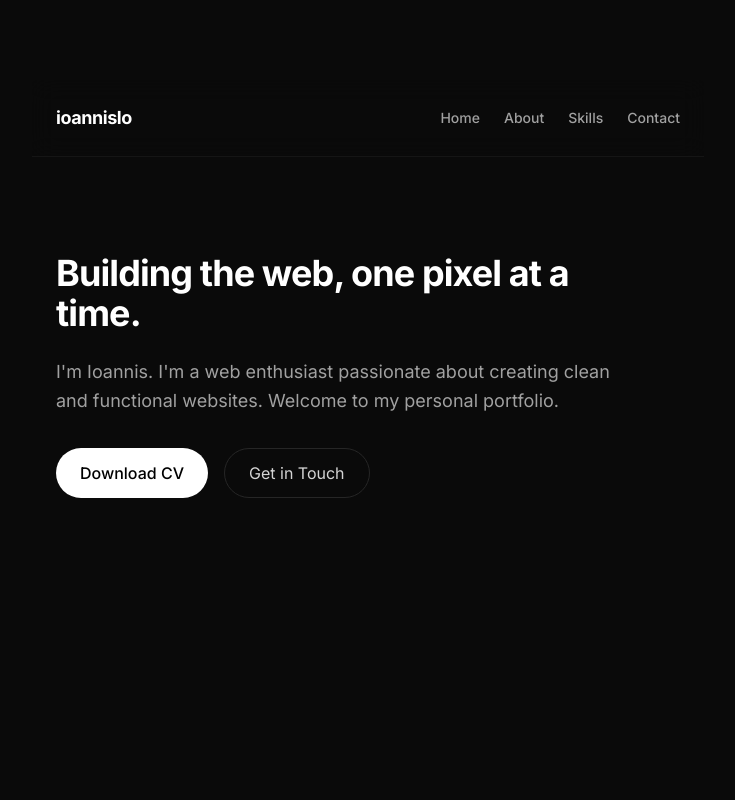
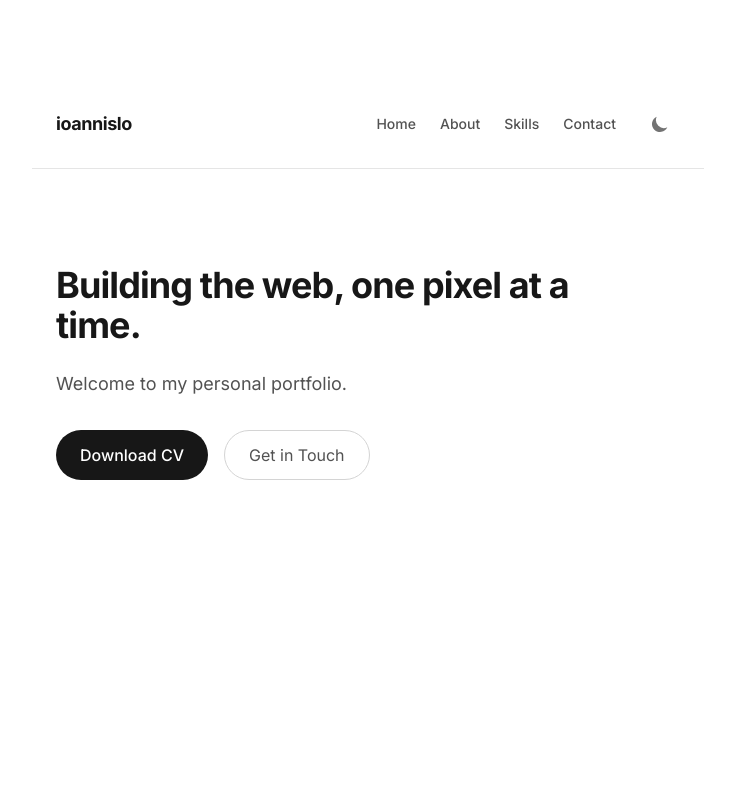
Before and after one commit to dacrab/ioannislo, an Astro site: page / in a window 1280 px wide. Shown: the top 800 px of the page, without its empty margins (272-1007 px from the left). Built offline with nearby package versions, Linux system fonts and the light colour scheme; Astro itself is replaced by a stand-in of ours.

Commit message:
feat: add light/dark mode toggle and remove duplicate content
Added full light mode support with a toggle button in the header. Logic includes system preference synchronization. Updated all components to use Tailwind dark mode modifiers. Removed duplicate introductory text from the hero section.

```diff
--- a/src/components/Footer.astro
+++ b/src/components/Footer.astro
@@ -1,11 +1,11 @@
 ---
 const year = new Date().getFullYear();
 ---
-<footer class="mt-auto pt-20 text-sm text-neutral-600 flex justify-between items-center">
+<footer class="mt-auto pt-20 text-sm text-neutral-500 dark:text-neutral-600 flex justify-between items-center transition-colors duration-300">
   <span>&copy; {year} Ioannis Lo</span>
   <div class="flex gap-6">
-    <a href="https://github.com" target="_blank" class="hover:text-neutral-400 transition-colors">GitHub</a>
-    <a href="https://linkedin.com" target="_blank" class="hover:text-neutral-400 transition-colors">LinkedIn</a>
-    <a href="https://twitter.com" target="_blank" class="hover:text-neutral-400 transition-colors">X / Twitter</a>
+    <a href="https://github.com" target="_blank" class="hover:text-neutral-900 dark:hover:text-neutral-400 transition-colors">GitHub</a>
+    <a href="https://linkedin.com" target="_blank" class="hover:text-neutral-900 dark:hover:text-neutral-400 transition-colors">LinkedIn</a>
+    <a href="https://twitter.com" target="_blank" class="hover:text-neutral-900 dark:hover:text-neutral-400 transition-colors">X / Twitter</a>
   </div>
 </footer>
--- a/src/components/Header.astro
+++ b/src/components/Header.astro
@@ -1,4 +1,6 @@
 ---
+import ThemeToggle from './ThemeToggle.astro';
+
 const links = [
   { name: 'Home', href: '/' },
   { name: 'About', href: '#about' },
@@ -6,19 +8,22 @@ const links = [
   { name: 'Contact', href: '#contact' },
 ];
 ---
-<header class="mb-14 md:mb-20 flex items-center justify-between sticky top-0 z-50 py-6 bg-[#0a0a0a]/80 backdrop-blur-md -mx-6 px-6 border-b border-white/5">
-  <a href="/" class="font-bold text-lg tracking-tight text-white hover:text-neutral-200 transition-colors">
+<header class="mb-14 md:mb-20 flex items-center justify-between sticky top-0 z-50 py-6 bg-white/80 dark:bg-[#0a0a0a]/80 backdrop-blur-md -mx-6 px-6 border-b border-neutral-200 dark:border-white/5 transition-colors duration-300">
+  <a href="/" class="font-bold text-lg tracking-tight text-neutral-900 dark:text-white hover:text-neutral-600 dark:hover:text-neutral-200 transition-colors">
     ioannislo
   </a>
+  <div class="flex items-center gap-6">
     <nav>
-    <ul class="flex gap-6 text-sm font-medium text-neutral-400">
+      <ul class="flex gap-6 text-sm font-medium text-neutral-600 dark:text-neutral-400">
         {links.map(link => (
           <li>
-          <a href={link.href} class="hover:text-white transition-colors">
+            <a href={link.href} class="hover:text-neutral-900 dark:hover:text-white transition-colors">
               {link.name}
             </a>
           </li>
         ))}
       </ul>
     </nav>
+    <ThemeToggle />
+  </div>
 </header>
--- /dev/null
+++ b/src/components/ThemeToggle.astro
@@ -0,0 +1,70 @@
+<button
+  id="theme-toggle"
+  type="button"
+  class="text-neutral-500 hover:text-neutral-700 dark:text-neutral-400 dark:hover:text-neutral-200 focus:outline-none text-sm p-2.5"
+>
+  <svg
+    id="theme-toggle-dark-icon"
+    class="hidden w-5 h-5"
+    fill="currentColor"
+    viewBox="0 0 20 20"
+    xmlns="http://www.w3.org/2000/svg"
+  >
+    <path
+      d="M17.293 13.293A8 8 0 016.707 2.707a8.001 8.001 0 1010.586 10.586z"
+    ></path>
+  </svg>
+  <svg
+    id="theme-toggle-light-icon"
+    class="hidden w-5 h-5"
+    fill="currentColor"
+    viewBox="0 0 20 20"
+    xmlns="http://www.w3.org/2000/svg"
+  >
+    <path
+      d="M10 2a1 1 0 011 1v1a1 1 0 11-2 0V3a1 1 0 011-1zm4 8a4 4 0 11-8 0 4 4 0 018 0zm-.464 4.95l.707.707a1 1 0 001.414-1.414l-.707-.707a1 1 0 00-1.414 1.414zm2.12-10.607a1 1 0 010 1.414l-.706.707a1 1 0 11-1.414-1.414l.707-.707a1 1 0 011.414 0zM17 11a1 1 0 100-2h-1a1 1 0 100 2h1zm-7 4a1 1 0 011 1v1a1 1 0 11-2 0v-1a1 1 0 011-1zM5.05 6.464A1 1 0 106.465 5.05l-.708-.707a1 1 0 00-1.414 1.414l.707.707zm1.414 8.486l-.707.707a1 1 0 01-1.414-1.414l.707-.707a1 1 0 011.414 1.414zM4 11a1 1 0 100-2H3a1 1 0 000 2h1z"
+      fill-rule="evenodd"
+      clip-rule="evenodd"
+    ></path>
+  </svg>
+</button>
+
+<script>
+  const themeToggleBtn = document.getElementById('theme-toggle');
+  const darkIcon = document.getElementById('theme-toggle-dark-icon');
+  const lightIcon = document.getElementById('theme-toggle-light-icon');
+
+  // Change the icons inside the button based on previous settings
+  if (localStorage.getItem('color-theme') === 'dark' || (!('color-theme' in localStorage) && window.matchMedia('(prefers-color-scheme: dark)').matches)) {
+      lightIcon?.classList.remove('hidden');
+  } else {
+      darkIcon?.classList.remove('hidden');
+  }
+
+  themeToggleBtn?.addEventListener('click', function() {
+      // toggle icons inside button
+      darkIcon?.classList.toggle('hidden');
+      lightIcon?.classList.toggle('hidden');
+
+      // if set via local storage previously
+      if (localStorage.getItem('color-theme')) {
+          if (localStorage.getItem('color-theme') === 'light') {
+              document.documentElement.classList.add('dark');
+              localStorage.setItem('color-theme', 'dark');
+          } else {
+              document.documentElement.classList.remove('dark');
+              localStorage.setItem('color-theme', 'light');
+          }
+
+      // if NOT set via local storage previously
+      } else {
+          if (document.documentElement.classList.contains('dark')) {
+              document.documentElement.classList.remove('dark');
+              localStorage.setItem('color-theme', 'light');
+          } else {
+              document.documentElement.classList.add('dark');
+              localStorage.setItem('color-theme', 'dark');
+          }
+      }
+  });
+</script>
--- a/src/layouts/Layout.astro
+++ b/src/layouts/Layout.astro
@@ -21,8 +21,15 @@ const { title, description = "Portfolio" } = Astro.props;
     <link rel="preconnect" href="https://fonts.googleapis.com">
     <link rel="preconnect" href="https://fonts.gstatic.com" crossorigin>
     <link href="https://fonts.googleapis.com/css2?family=Inter:wght@300;400;500;600;700&display=swap" rel="stylesheet">
+    <script is:inline>
+      if (localStorage.getItem('color-theme') === 'dark' || (!('color-theme' in localStorage) && window.matchMedia('(prefers-color-scheme: dark)').matches)) {
+          document.documentElement.classList.add('dark');
+      } else {
+          document.documentElement.classList.remove('dark');
+      }
+    </script>
   </head>
-  <body class="bg-[#0a0a0a] text-[#ededed] font-sans antialiased selection:bg-[#ededed] selection:text-[#0a0a0a]">
+  <body class="bg-white text-neutral-900 dark:bg-[#0a0a0a] dark:text-[#ededed] font-sans antialiased selection:bg-neutral-900 selection:text-white dark:selection:bg-[#ededed] dark:selection:text-[#0a0a0a] transition-colors duration-300">
     <div class="mx-auto max-w-2xl px-6 py-12 md:py-20 min-h-screen flex flex-col">
       <slot />
     </div>
--- a/src/pages/index.astro
+++ b/src/pages/index.astro
@@ -26,23 +26,23 @@ const expertise = [
   <main class="space-y-24 md:space-y-32">
     <!-- Hero Section -->
     <section id="home" class="pt-4">
-      <h1 class="text-3xl md:text-4xl font-bold text-white mb-6 tracking-tight max-w-xl">
+      <h1 class="text-3xl md:text-4xl font-bold text-neutral-900 dark:text-white mb-6 tracking-tight max-w-xl transition-colors duration-300">
         Building the web, one pixel at a time.
       </h1>
-      <p class="text-neutral-400 text-lg leading-relaxed max-w-xl mb-8">
-        I'm Ioannis. I'm a web enthusiast passionate about creating clean and functional websites. Welcome to my personal portfolio.
+      <p class="text-neutral-600 dark:text-neutral-400 text-lg leading-relaxed max-w-xl mb-8 transition-colors duration-300">
+        Welcome to my personal portfolio.
       </p>
       <div class="flex gap-4">
         <a
           href="/IOANNIS_LOUGIAKIS_CV.pdf"
           download="IOANNIS_LOUGIAKIS_CV.pdf"
-          class="inline-flex items-center justify-center px-6 py-3 rounded-full bg-white text-black font-medium hover:bg-neutral-200 transition-colors"
+          class="inline-flex items-center justify-center px-6 py-3 rounded-full bg-neutral-900 dark:bg-white text-white dark:text-black font-medium hover:bg-neutral-700 dark:hover:bg-neutral-200 transition-colors"
         >
           Download CV
         </a>
         <a
           href="#contact"
-          class="px-6 py-3 rounded-full text-neutral-300 hover:text-white border border-neutral-800 hover:border-neutral-600 transition-all"
+          class="px-6 py-3 rounded-full text-neutral-600 dark:text-neutral-300 hover:text-black dark:hover:text-white border border-neutral-300 dark:border-neutral-800 hover:border-neutral-600 dark:hover:border-neutral-600 transition-all"
         >
           Get in Touch
         </a>
@@ -52,7 +52,7 @@ const expertise = [
     <!-- About Section -->
     <section id="about">
       <h2 class="text-xs font-bold text-neutral-500 mb-8 uppercase tracking-widest">About</h2>
-      <div class="space-y-6 text-neutral-400 leading-relaxed max-w-2xl">
+      <div class="space-y-6 text-neutral-600 dark:text-neutral-400 leading-relaxed max-w-2xl transition-colors duration-300">
         <p>
           I am starting my journey in web development with a focus on the fundamentals.
           I enjoy turning designs into working code and learning new technologies along the way.
@@ -60,7 +60,7 @@ const expertise = [
         <p>
           My goal is to build accessible and performant websites while continuously improving my skillset in the ever-evolving tech landscape.
         </p>
-        <blockquote class="pl-4 border-l-2 border-neutral-800 italic text-neutral-500 mt-6">
+        <blockquote class="pl-4 border-l-2 border-neutral-200 dark:border-neutral-800 italic text-neutral-500 dark:text-neutral-500 mt-6 transition-colors duration-300">
           "Every expert was once a beginner."
         </blockquote>
       </div>
@@ -71,8 +71,8 @@ const expertise = [
       <h2 class="text-xs font-bold text-neutral-500 mb-8 uppercase tracking-widest">Skills</h2>
       <div class="grid grid-cols-2 md:grid-cols-3 gap-4">
         {expertise.map(item => (
-          <div class="p-4 rounded-lg border border-neutral-800 bg-neutral-900/30 hover:bg-neutral-900/50 transition-colors">
-            <span class="text-neutral-300">{item}</span>
+          <div class="p-4 rounded-lg border border-neutral-200 dark:border-neutral-800 bg-neutral-50 dark:bg-neutral-900/30 hover:bg-neutral-100 dark:hover:bg-neutral-900/50 transition-colors duration-300">
+            <span class="text-neutral-700 dark:text-neutral-300">{item}</span>
           </div>
         ))}
       </div>
@@ -81,7 +81,7 @@ const expertise = [
     <!-- Contact Section -->
     <section id="contact">
       <h2 class="text-xs font-bold text-neutral-500 mb-8 uppercase tracking-widest">Connect</h2>
-      <p class="text-neutral-400 mb-8 max-w-md text-lg">
+      <p class="text-neutral-600 dark:text-neutral-400 mb-8 max-w-md text-lg transition-colors duration-300">
         I'm always open to new opportunities and collaborations.
       </p>
       <div class="flex flex-wrap gap-4">
@@ -90,14 +90,14 @@ const expertise = [
             href={link.url}
             target="_blank"
             rel="noopener noreferrer"
-            class="px-6 py-3 rounded-full text-neutral-300 hover:text-white border border-neutral-800 hover:border-neutral-600 transition-all"
+            class="px-6 py-3 rounded-full text-neutral-600 dark:text-neutral-300 hover:text-black dark:hover:text-white border border-neutral-300 dark:border-neutral-800 hover:border-neutral-600 dark:hover:border-neutral-600 transition-all"
           >
             {link.platform}
           </a>
         ))}
         <a
           href="mailto:hello@ioannislo.com"
-          class="px-6 py-3 rounded-full bg-white text-black font-medium hover:bg-neutral-200 transition-colors"
+          class="px-6 py-3 rounded-full bg-neutral-900 dark:bg-white text-white dark:text-black font-medium hover:bg-neutral-700 dark:hover:bg-neutral-200 transition-colors"
         >
           Email Me
         </a>
```
Lines whose indentation alone changed are shown as unchanged.
